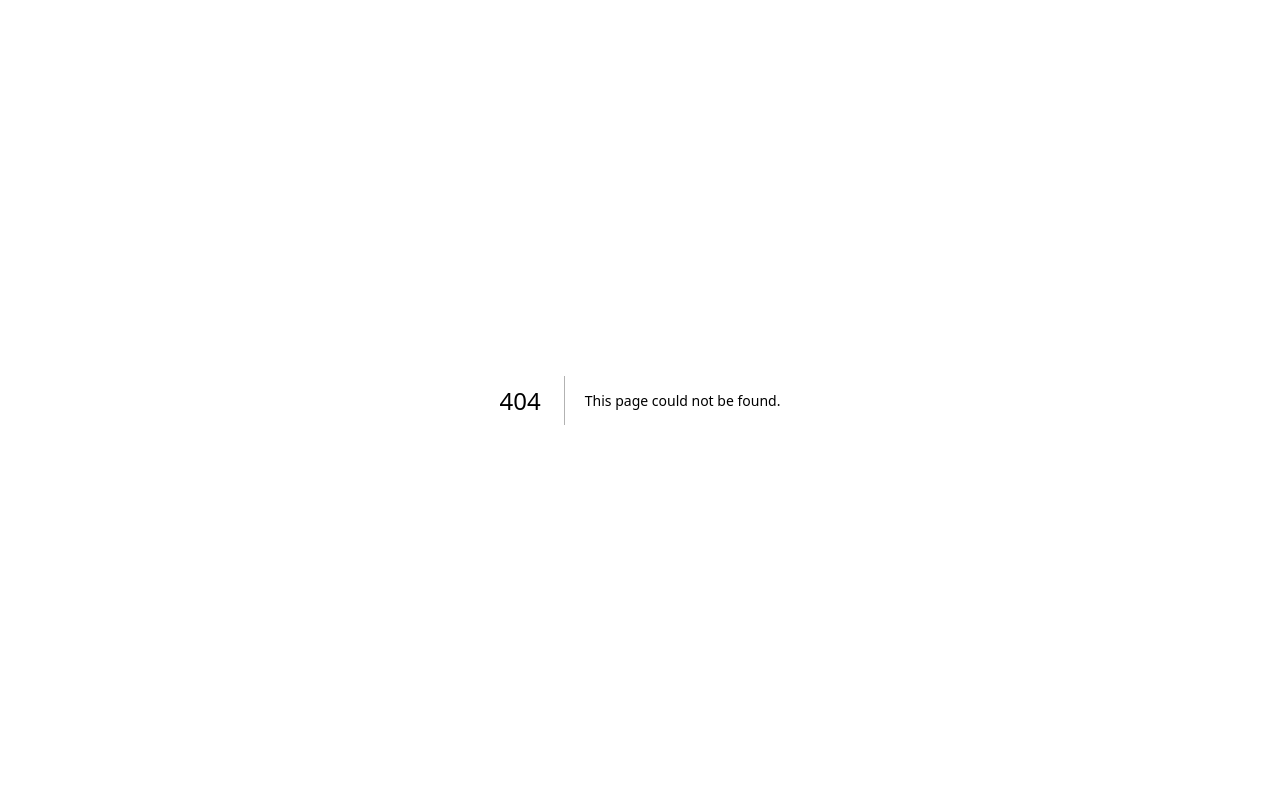
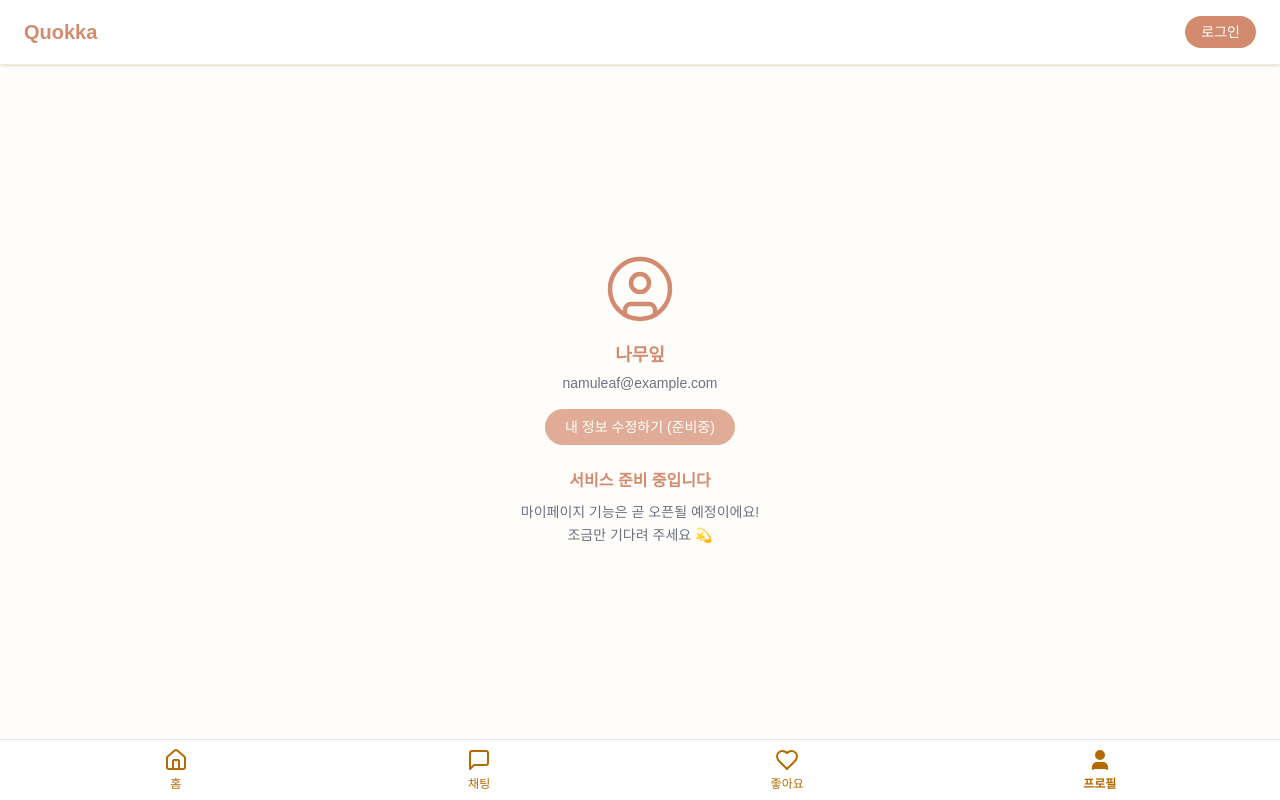
Before and after one commit to Meeting-NewPeople/Frontend, a Next.js app: page /profile in a window 1280 px wide. Before the commit this address had no page. Built offline with nearby package versions, Linux system fonts and the light colour scheme.

Commit message:
마이페이지 구현중

```diff
--- /dev/null
+++ b/src/app/chat/page.tsx
@@ -0,0 +1,22 @@
+// src/app/chat/page.tsx
+"use client";
+
+import { MessageCircle } from "lucide-react";
+import BottomNav from "../components/BottomNav";
+import TopNav from "../components/TopNav";
+
+export default function ChatPage() {
+  return (
+    <div className="min-h-screen flex flex-col justify-center items-center bg-[#FFFDF9] px-4 text-center">
+      <TopNav />
+
+      <MessageCircle size={64} className="text-[#D38B70] mb-4" />
+      <h1 className="text-2xl font-bold text-[#D38B70] mb-2">서비스 준비 중입니다</h1>
+      <p className="text-sm text-gray-500">
+        채팅 기능은 조금만 기다려 주세요!
+        <br />더 나은 만남을 위해 열심히 준비하고 있어요 💬
+      </p>
+      <BottomNav />
+    </div>
+  );
+}
--- a/src/app/components/BottomNav.tsx
+++ b/src/app/components/BottomNav.tsx
@@ -1,27 +1,75 @@
-// components/BottomNav.tsx
 "use client";
 
+import { usePathname } from "next/navigation";
 import { Home, MessageSquare, Heart, User } from "lucide-react";
+import Link from "next/link";
 
 export default function BottomNav() {
+  const pathname = usePathname();
+
+  const isActive = (path: string) => pathname === path;
+
   return (
     <nav className="fixed bottom-0 left-0 right-0 bg-white border-t border-gray-200 shadow-md px-6 py-2 flex justify-around z-50">
-      <button className="flex flex-col items-center text-[#B36B00]">
-        <Home size={24} />
-        <span className="text-xs mt-1">홈</span>
-      </button>
-      <button className="flex flex-col items-center text-[#B36B00]">
-        <MessageSquare size={24} />
-        <span className="text-xs mt-1">채팅</span>
-      </button>
-      <button className="flex flex-col items-center text-[#B36B00]">
-        <Heart size={24} />
-        <span className="text-xs mt-1">좋아요</span>
-      </button>
-      <button className="flex flex-col items-center text-[#B36B00]">
-        <User size={24} />
-        <span className="text-xs mt-1">프로필</span>
-      </button>
+      <Link href="/" className="flex flex-col items-center text-[#B36B00]">
+        <Home
+          size={24}
+          fill={isActive("/") ? "#B36B00" : "none"}
+          stroke="#B36B00"
+        />
+        <span
+          className={`text-xs mt-1 ${
+            isActive("/") ? "font-bold text-[#B36B00]" : "text-[#B36B00]"
+          }`}
+        >
+          홈
+        </span>
+      </Link>
+
+      <Link href="/chat" className="flex flex-col items-center text-[#B36B00]">
+        <MessageSquare
+          size={24}
+          fill={isActive("/chat") ? "#B36B00" : "none"}
+          stroke="#B36B00"
+        />
+        <span
+          className={`text-xs mt-1 ${
+            isActive("/chat") ? "font-bold text-[#B36B00]" : "text-[#B36B00]"
+          }`}
+        >
+          채팅
+        </span>
+      </Link>
+
+      <Link href="/likes" className="flex flex-col items-center text-[#B36B00]">
+        <Heart
+          size={24}
+          fill={isActive("/likes") ? "#B36B00" : "none"}
+          stroke="#B36B00"
+        />
+        <span
+          className={`text-xs mt-1 ${
+            isActive("/likes") ? "font-bold text-[#B36B00]" : "text-[#B36B00]"
+          }`}
+        >
+          좋아요
+        </span>
+      </Link>
+
+      <Link href="/profile" className="flex flex-col items-center text-[#B36B00]">
+        <User
+          size={24}
+          fill={isActive("/profile") ? "#B36B00" : "none"}
+          stroke="#B36B00"
+        />
+        <span
+          className={`text-xs mt-1 ${
+            isActive("/profile") ? "font-bold text-[#B36B00]" : "text-[#B36B00]"
+          }`}
+        >
+          프로필
+        </span>
+      </Link>
     </nav>
   );
 }
--- a/src/app/components/TopNav.tsx
+++ b/src/app/components/TopNav.tsx
@@ -1,6 +1,6 @@
 // components/TopNav.tsx
 "use client";
-
+import Link from "next/link";
 import { useRouter } from "next/navigation";
 
 export default function TopNav() {
@@ -8,7 +8,10 @@ export default function TopNav() {
 
   return (
     <header className="w-full bg-white border-b border-[#F5E9DA] px-6 py-4 flex justify-between items-center shadow-sm fixed top-0 left-0 right-0 z-50">
-      <h1 className="text-xl font-bold text-[#D38B70]">Quokka</h1>
+      <Link href="/">
+  <h1 className="text-xl font-bold text-[#D38B70] cursor-pointer">Quokka</h1>
+</Link>
+
       <button
         onClick={() => router.push("/login")}
         className="text-sm bg-[#D38B70] text-white px-4 py-1.5 rounded-full hover:bg-[#c5775e] transition"
--- /dev/null
+++ b/src/app/likes/page.tsx
@@ -0,0 +1,25 @@
+"use client";
+
+import { Heart } from "lucide-react";
+import TopNav from "../components/TopNav";
+import BottomNav from "../components/BottomNav";
+
+export default function LikesPage() {
+  return (
+    <div className="min-h-screen flex flex-col justify-center items-center bg-[#FFFDF9] px-4 text-center">
+      <TopNav />
+
+      <div className="flex flex-col justify-center items-center text-center h-[calc(100vh-160px)]">
+        <Heart size={64} strokeWidth={1.5} className="text-[#D38B70] mb-6" />
+      <h1 className="text-2xl font-bold text-[#D38B70] mb-2">서비스 준비 중입니다</h1>
+        <p className="text-sm text-gray-500 leading-relaxed">
+          좋아요 기능은 조금만 기다려 주세요!
+          <br />
+          더 나은 만남을 위해 열심히 준비하고 있어요 💗
+        </p>
+      </div>
+
+      <BottomNav />
+    </div>
+  );
+}
--- a/src/app/login/page.tsx
+++ b/src/app/login/page.tsx
@@ -1,6 +1,7 @@
 "use client";
 
 import { useState } from "react";
+import TopNav from "../components/TopNav";
 
 export default function LoginPage() {
   const [email, setEmail] = useState("");
@@ -14,6 +15,7 @@ export default function LoginPage() {
 
   return (
     <div className="min-h-screen flex flex-col justify-center items-center bg-[#FFFDF9] px-4">
+        <TopNav />
       <h1 className="text-3xl font-bold text-[#D38B70] mb-8">Quokka 로그인</h1>
 
       <form
--- /dev/null
+++ b/src/app/profile/page.tsx
@@ -0,0 +1,35 @@
+"use client";
+
+import TopNav from "../components/TopNav";
+import BottomNav from "../components/BottomNav";
+import { UserCircle } from "lucide-react";
+
+export default function ProfilePage() {
+  return (
+    <div className="min-h-screen bg-[#FFFDF9] pt-20 pb-20 px-4">
+      <TopNav />
+
+      <div className="flex flex-col justify-center items-center text-center h-[calc(100vh-160px)]">
+        <UserCircle size={72} strokeWidth={1.5} className="text-[#D38B70] mb-4" />
+        <h2 className="text-lg font-semibold text-[#D38B70] mb-1">나무잎</h2>
+        <p className="text-sm text-gray-500 mb-4">namuleaf@example.com</p>
+
+        <button
+          disabled
+          className="bg-[#D38B70] text-white text-sm px-5 py-2 rounded-full cursor-not-allowed opacity-70 mb-6"
+        >
+          내 정보 수정하기 (준비중)
+        </button>
+
+        <h3 className="text-base font-semibold text-[#D38B70] mb-2">서비스 준비 중입니다</h3>
+        <p className="text-sm text-gray-500 leading-relaxed">
+          마이페이지 기능은 곧 오픈될 예정이에요!
+          <br />
+          조금만 기다려 주세요 💫
+        </p>
+      </div>
+
+      <BottomNav />
+    </div>
+  );
+}
```
